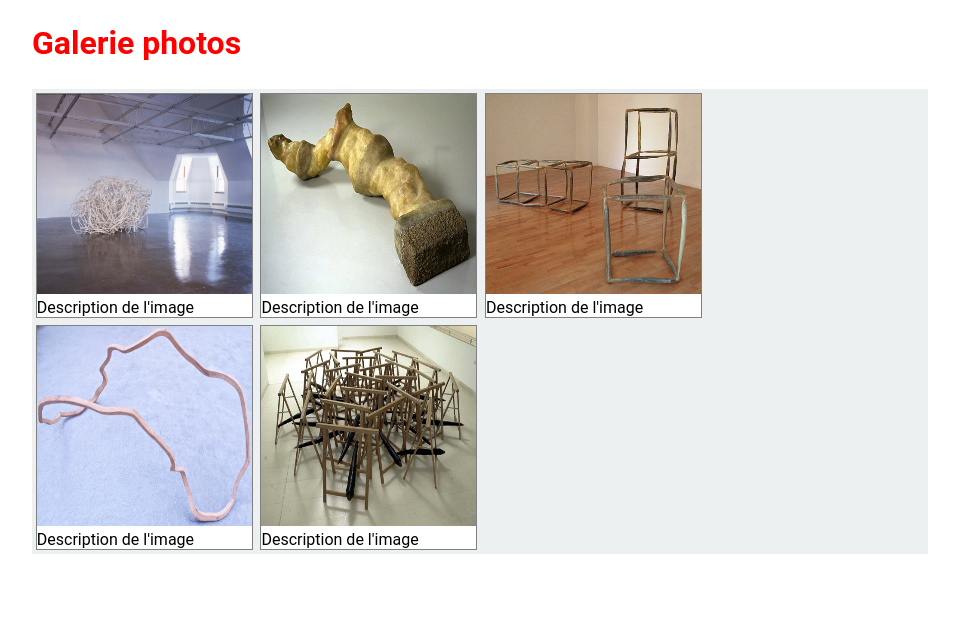
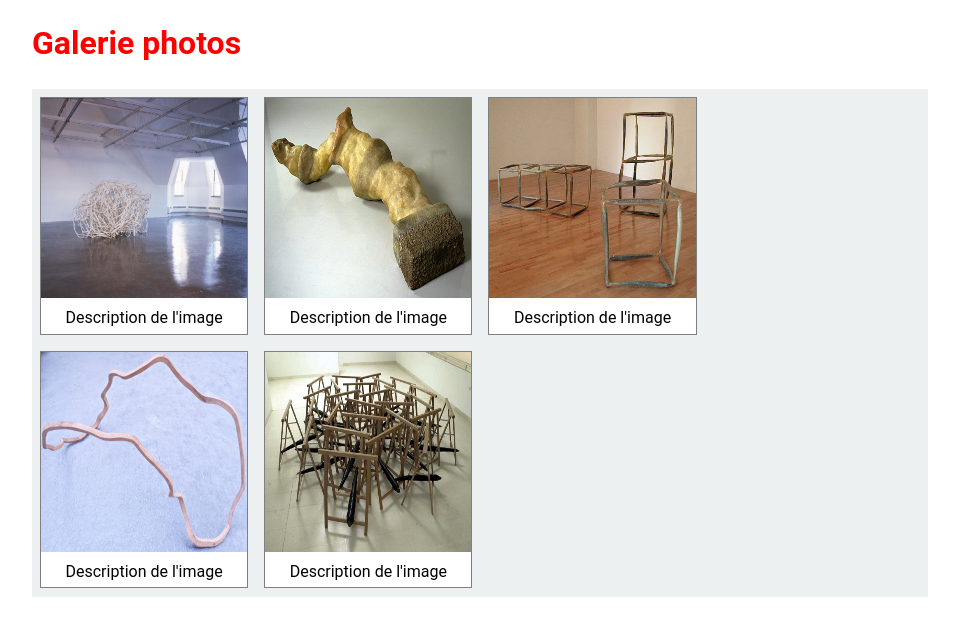
Before and after one commit to Delran/WebSiteProject, a plain HTML site: page index.html in a window 1280 px wide. Shown: the part 3961-4597 px from the top of the page, without its empty margins (160-1119 px from the left). Drawn offline with nearby package versions, Linux system fonts and the light colour scheme.

Commit message:
Test merging

```diff
--- a/style.css
+++ b/style.css
@@ -127,8 +127,8 @@ address
 {
     display: inline;
     float: left;
-    width: 16.79vw;
-    margin: 0.3vw;
+    width: 23%;
+    margin: 0.9%;
     border: solid 1px gray;
     transition : 0.25s ease-in-out;
     background-color: white;
@@ -138,6 +138,12 @@ address
 {
     width: 100%;
     height: 25vh;
+}
+
+.galleryDescription
+{
+  padding: 0.5vw;
+  text-align: center;
 }
 
 .nonGalleryFrame
@@ -168,6 +174,7 @@ address
     height: auto;
 }
 
+
 .nonGalleryDescription
 {
     padding: 0.5vw;
```
